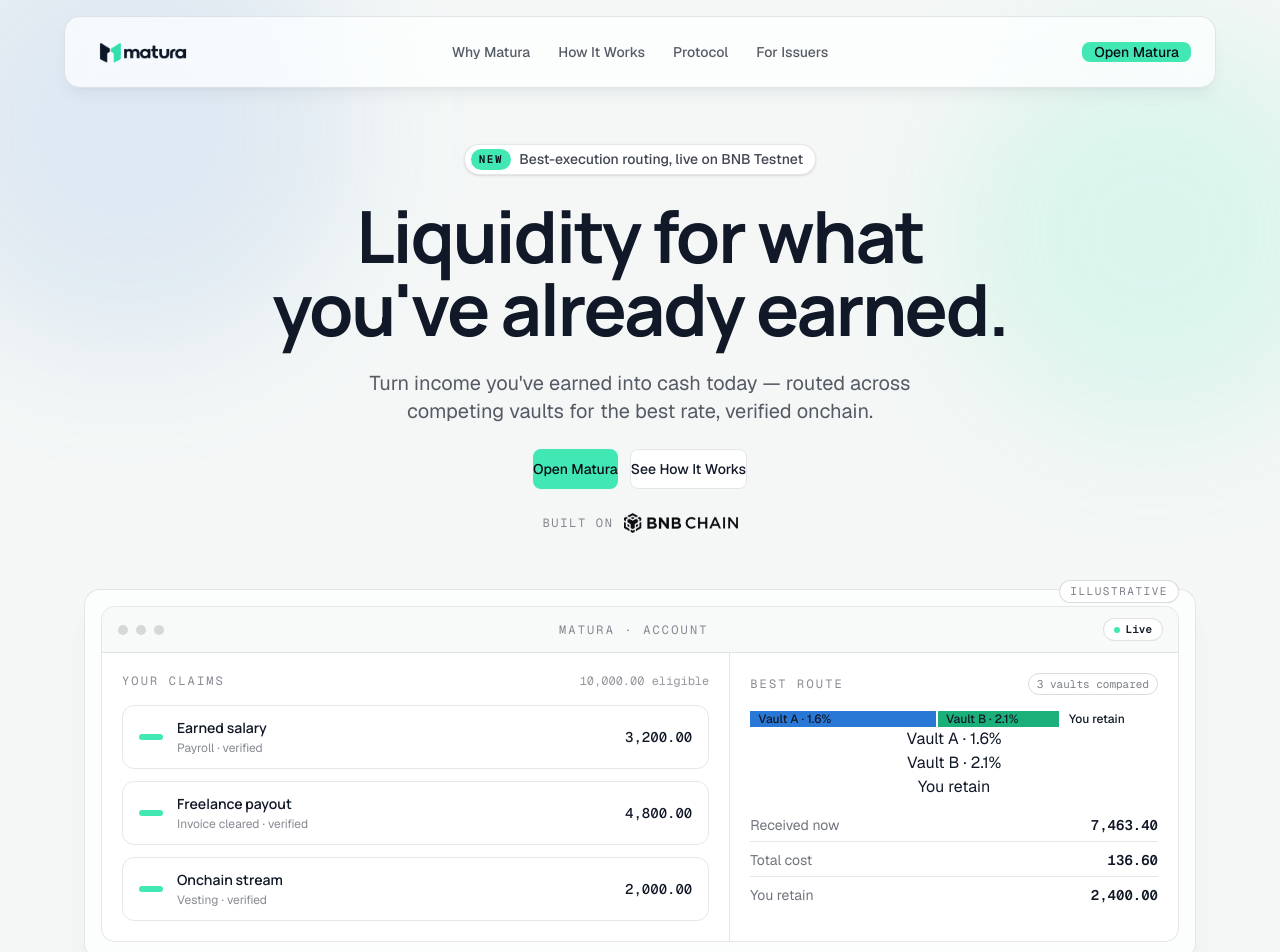
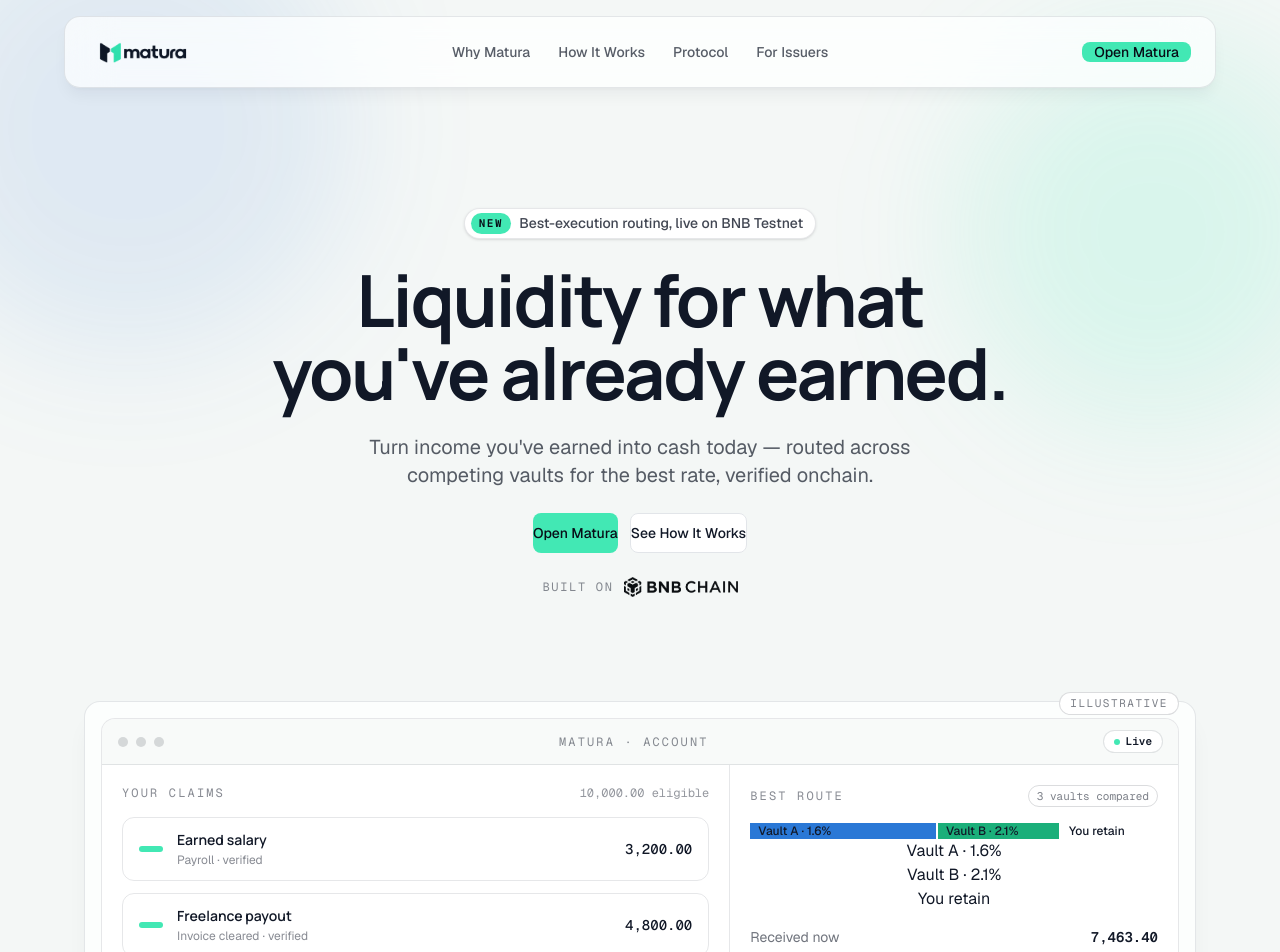
Before and after one commit to matura-finance/matura-finance, a Next.js app in the folder apps/landing/: page / in a window 1280 px wide. Shown: the top 952 px of the page. Built offline with nearby package versions, Linux system fonts and the light colour scheme; no server answers.

Commit message:
feat(landing): widen hero spacing above the badge and below the built-on strip

```diff
--- a/apps/landing/src/app/page.tsx
+++ b/apps/landing/src/app/page.tsx
@@ -212,7 +212,7 @@
       <Section
         id="top"
         tone="mist"
-        className="relative -mt-[5.5rem] overflow-hidden pt-[8rem] sm:pt-36"
+        className="relative -mt-[5.5rem] overflow-hidden pt-44 sm:pt-52"
       >
         <HeroBackdrop />
         <Container className="relative flex flex-col items-center gap-6 text-center">
@@ -264,7 +264,7 @@
             />
           </div>
 
-          <div className="animate-rise mt-8 w-full [--rise-delay:300ms]">
+          <div className="animate-rise mt-20 w-full [--rise-delay:300ms]">
             <HeroDashboard />
           </div>
         </Container>
```
